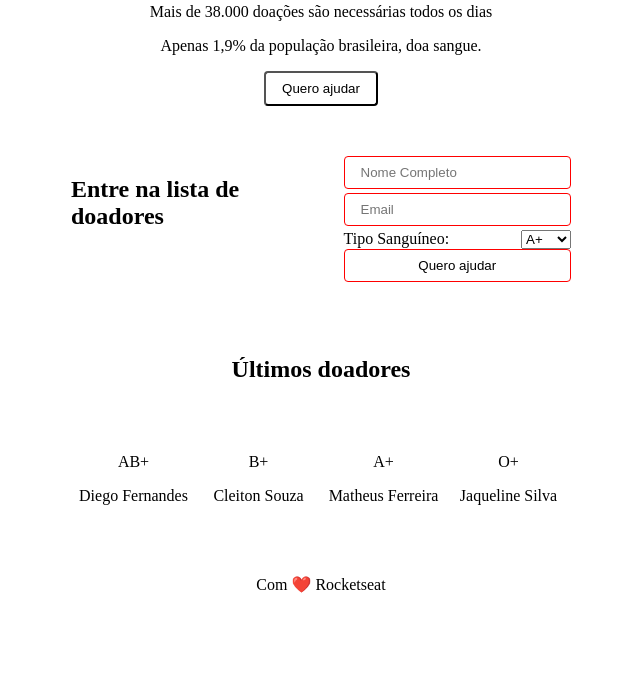
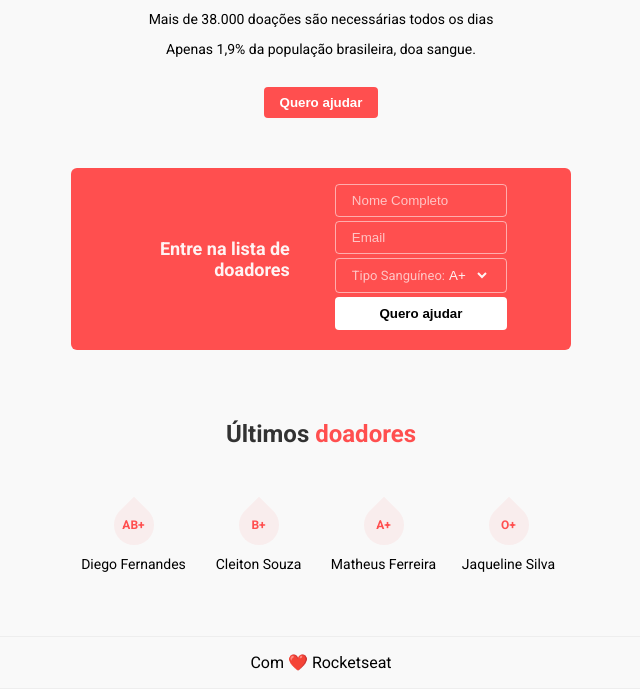
Before and after one commit to Sutolix/doe, a plain HTML site: page index.html in a window 1280 px wide. Shown: the part 206-895 px from the top of the page, without its empty margins (319-959 px from the left). Before the commit the page ends 800 px from the top, so only its background shows below. Drawn offline with Linux system fonts and the light colour scheme.

Commit message:
termino front-end

```diff
--- a/assets/css/style.css
+++ b/assets/css/style.css
@@ -1,4 +1,8 @@
 /*Global*/
+*{
+    box-sizing: border-box;
+}
+
 html, body{
     margin: 0;
 }
@@ -7,6 +11,12 @@ body{
     display: flex;
     flex-direction: column;
     height: 100vh;
+    font-family: 'Roboto', sans-serif;
+    background-color: #f9f9f9;
+}
+
+h2{
+    color: #000000cc;
 }
 
 /*Alinhamentos*/
@@ -20,15 +30,33 @@ header, .form, main{
     max-width: 500px;
 }
 
-/*Header*/
-header h1, main h2{
+/*Títulos*/
+main h2{
     margin-bottom: 70px;
 }
 
+main h2 span{
+    color: #ff4f4f;
+}
+
+/*Header*/
+.logo{
+    width: 120px;
+    margin: 50px 0;
+}
+
+header p{
+    font-size: 14px;
+}
+
 header button{
+    margin-top: 16px;
     padding: 8px 16px;
     border-radius: 4px;
-    background: #fff;
+    background-color: #ff4f4f;
+    color: #fff;
+    border: none;
+    font-weight: bold;
 }
 
 /*Formulario*/
@@ -36,25 +64,65 @@ section.form{
     display: grid;
     grid-template-columns: 1fr 1fr;
     grid-gap: 45px;
+    align-items: center;
+    padding: 16px 64px;
+    background-color: #ff4f4f;
+    border-radius: 6px;
 }
 
-form input, form button{
+.form h2{
+    text-align: right;
+    color: #ffffffee; /*as duas útlimas letras, ee, são responsavéis pela transparência*/
+    font-size: 18px;
+}
+
+form input,
+form button,
+form .type-blood{
     width: 100%;
-    box-sizing: border-box; /*Impede que o padding faça o widht exceder os 100% (que seria o padrão)*/
+    box-sizing: border-box; /*Impede que o padding faça o width exceder os 100% (que seria o padrão)*/
     margin-bottom: 4px;
     padding: 8px 16px;
     border-radius: 4px;
-    border: 1px solid red;
+    border: 1px solid #ffffff88;
+}
+
+form input{
+    background: transparent;
+
+}
+
+form input::placeholder{
+    color: #ffffffaa;
+}
+
+form button{
     background: #fff;
+    font-weight: bold;
 }
 
 form .type-blood{
     display: flex;
-    justify-content: space-between
+    align-items: center;
+    justify-content: center;
+}
+
+form .type-blood label{
+    white-space: nowrap;
+    font-size: 13px;
+    color: #ffffffaa;
 }
 
 form .type-blood select{
-    width: 50px;
+    width: 45px;
+    border: none;
+    border-radius: 4px;
+    background: transparent;
+    color: #ffffffee;
+}
+
+form .type-blood select option{
+    background: #ff4f4f;
 }
 
 /*Ultimos doadores*/
@@ -63,7 +131,35 @@ main .donors{
     grid-template-columns: 1fr 1fr 1fr 1fr; /*divide de modo flexível os espaços*/
 }
 
+main .donors p{
+    margin-top: 24px;
+    font-size: 14px;
+}
+
+.blood{
+    display: flex; /*para o before aparecer*/
+    position: relative;
+    align-items: center;
+    justify-content: center;
+    color: #ff4f4f;
+    font-weight: bold;
+    font-size: 12px;
+}
+ /*Faz a gota*/
+.blood::before{
+    content: "";
+    position: absolute;
+    background-color: #ff4f4f11;
+    width: 40px;
+    height: 40px;
+    border-radius: 50%;
+    border-top-right-radius: 0;
+    transform: rotate(-45deg);
+}
+
 /*Footer*/
 footer {
     margin-top: auto;
+    padding: 16px;
+    border: 1px solid #eee;
 }
--- a/index.html
+++ b/index.html
@@ -4,7 +4,8 @@
 <head>
     <meta charset="UTF-8">
     <meta name="viewport" content="width=device-width, initial-scale=1.0">
-    <link rel="icon" href="assets/img/logo.png" />
+    <link rel="icon" href="assets/img/favicon.ico" />
+    <link href="https://fonts.googleapis.com/css?family=Roboto:400,700&display=swap" rel="stylesheet">
     <link rel="stylesheet" href="assets/css/style.css">
     <title>Doe sangue! Doe vida</title>
 </head>
@@ -12,7 +13,7 @@
 <body>
 
     <header>
-        <h1>DOE</h1>
+        <img class="logo" src="assets/img//logo.png" alt="DOE">
         <h2>A sua doação importa</h2>
         <p>Até 3 vidas com 1 doação</p>
         <p>Mais de 38.000 doações são necessárias todos os dias</p>
@@ -53,7 +54,7 @@
     </section>
 
     <main>
-        <h2>Últimos doadores</h2>
+        <h2>Últimos <span>doadores</span></h2>
 
         <section class="donors">
             <div class="donor">
```
Also changed, not shown: assets/img/favicon.ico (added), assets/img/logo.png.
